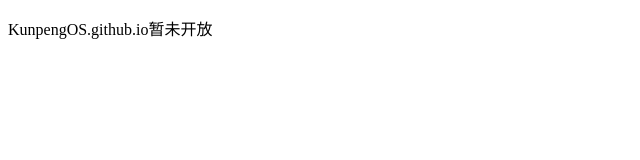
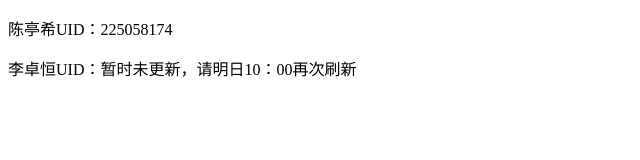
Before and after one commit to KunpengOS/KunpengOS.github.io, a plain HTML site: page index.html in a window 1280 px wide. Shown: the whole page, without its empty margins (0-640 px from the left). Drawn offline with Linux system fonts and the light colour scheme.

Commit message:
Update index.html

```diff
--- a/index.html
+++ b/index.html
@@ -5,6 +5,7 @@
 		<title>KunpengOS</title>
 	</head>
 	<body>
-		<p>KunpengOS.github.io暂未开放</p>
+		<p>陈亭希UID：225058174</p>
+		<p>李卓恒UID：暂时未更新，请明日10：00再次刷新<p/>
 	</body>
 </html>
```
